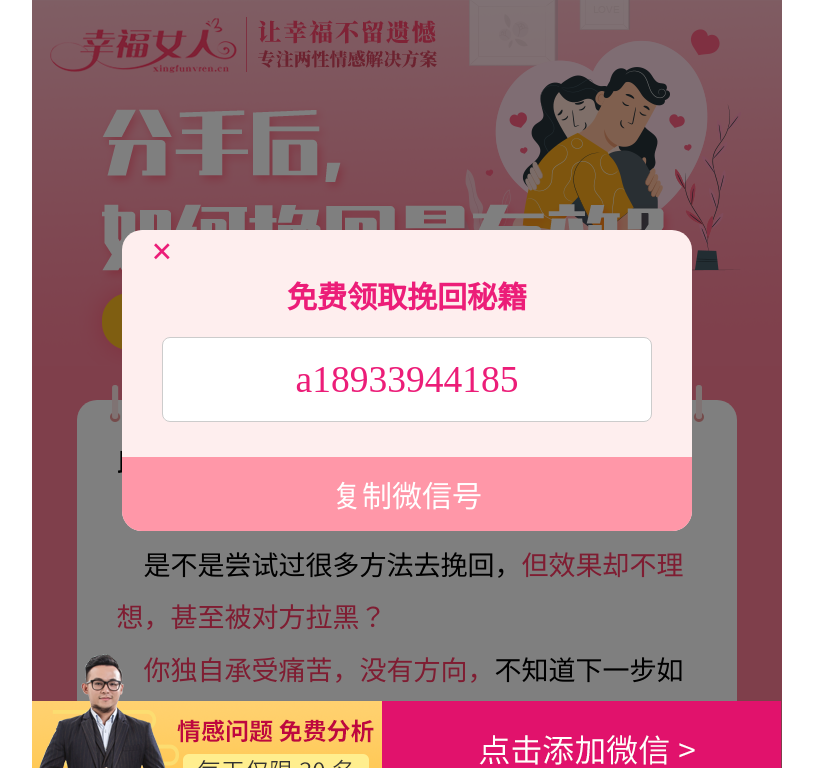
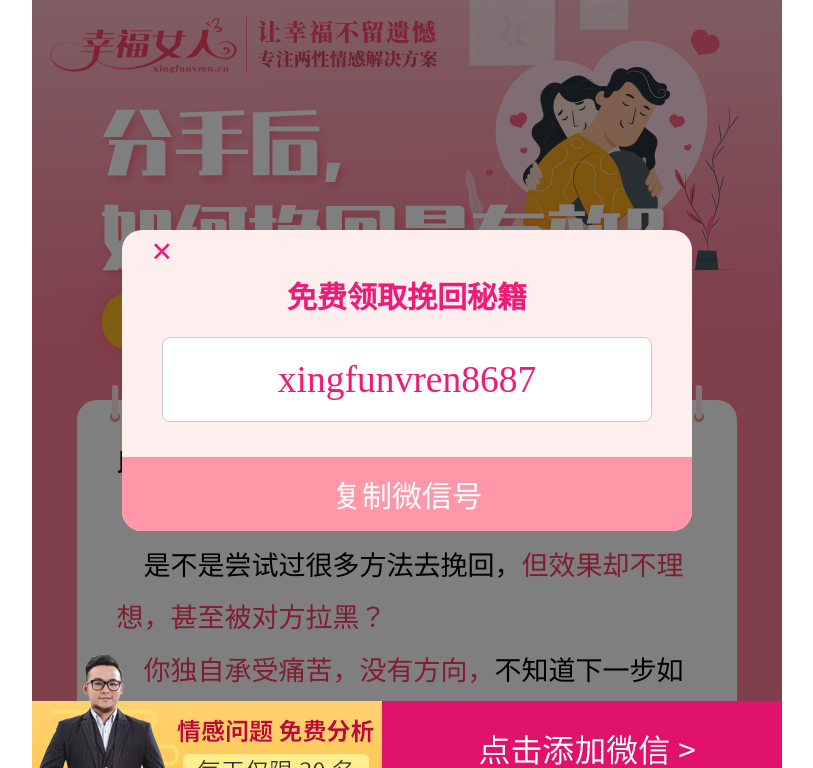
Before and after one commit to linxiaohei98/firstorder, a plain HTML site: page xingfunvren8687.html in a window 1280 px wide. Both pictures are taken after a click on the link 639 px from the left and 797 px from the top of the page. Shown: the top 768 px of the page, without its empty margins (233-1046 px from the left). Drawn offline with Linux system fonts and the light colour scheme.

Commit message:
Update xingfunvren8687.html

```diff
--- a/xingfunvren8687.html
+++ b/xingfunvren8687.html
@@ -387,7 +387,7 @@
 				<a href="javascript:void(0)" style="position: relative;font-size: 0.5rem;font-weight: bold;right: 43%;color: #ec1d78" onclick="closeBlock()">×</a>
 				<br>
 				<h3 style="font-size: 0.4rem" class="ec1d78">免费领取挽回秘籍</h3>
-				<p id="wx_num" style="margin: 20px 40px;padding: 20px;border: 1px solid #CCC;border-radius: 8px;background-color: #FFF;color: #ec1d78;font-size: 0.5rem">a18933944185</p><br>
+				<p id="wx_num" style="margin: 20px 40px;padding: 20px;border: 1px solid #CCC;border-radius: 8px;background-color: #FFF;color: #ec1d78;font-size: 0.5rem">xingfunvren8687</p><br>
 				<p id="copy_btn" style="background-color: rgb(255,151,168);padding: 15px;color: #FFF;font-size: 0.4rem;border-bottom-left-radius: 20px;border-bottom-right-radius: 20px;" onclick="copyText()">复制微信号</p>
 			</div>
 			</div>
```
